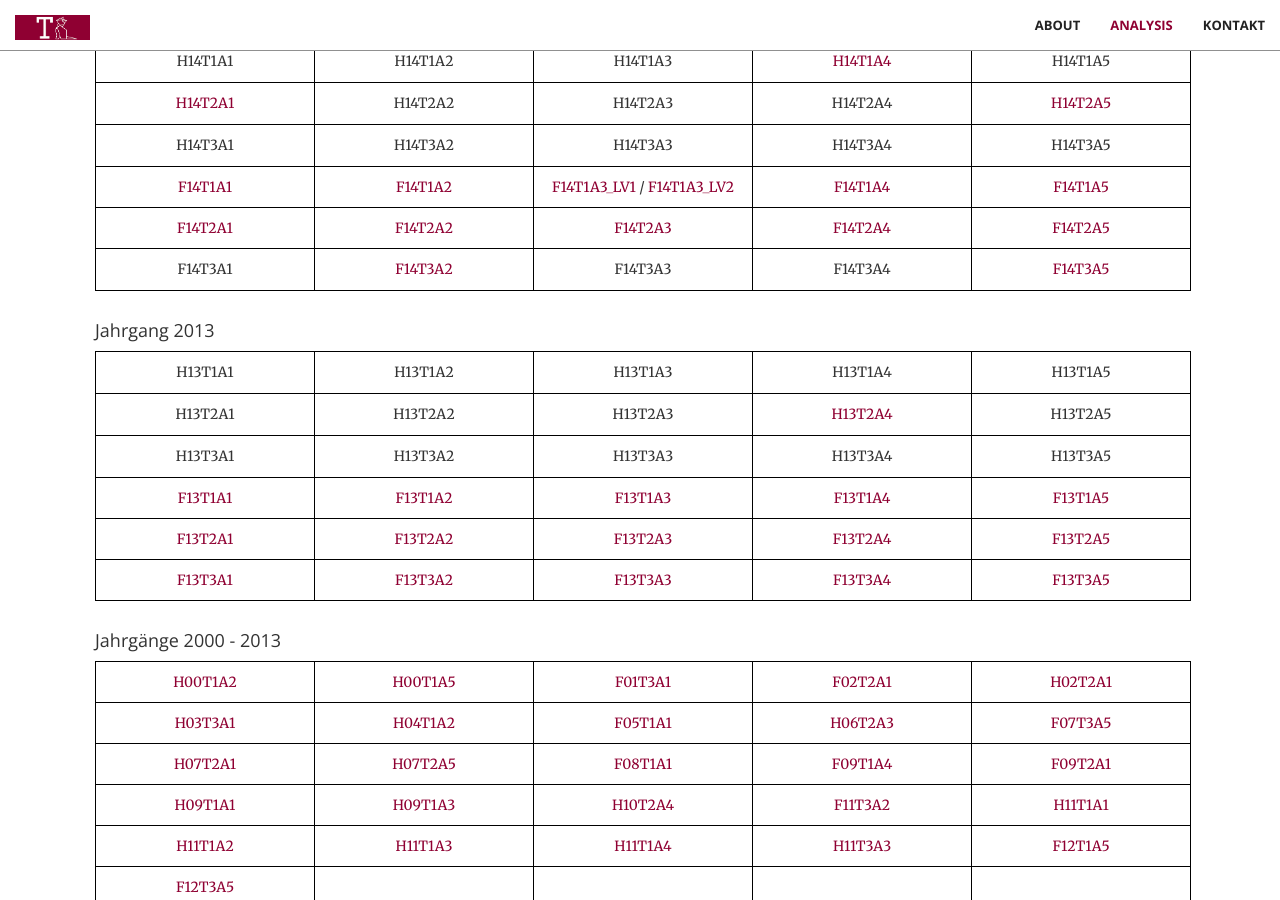
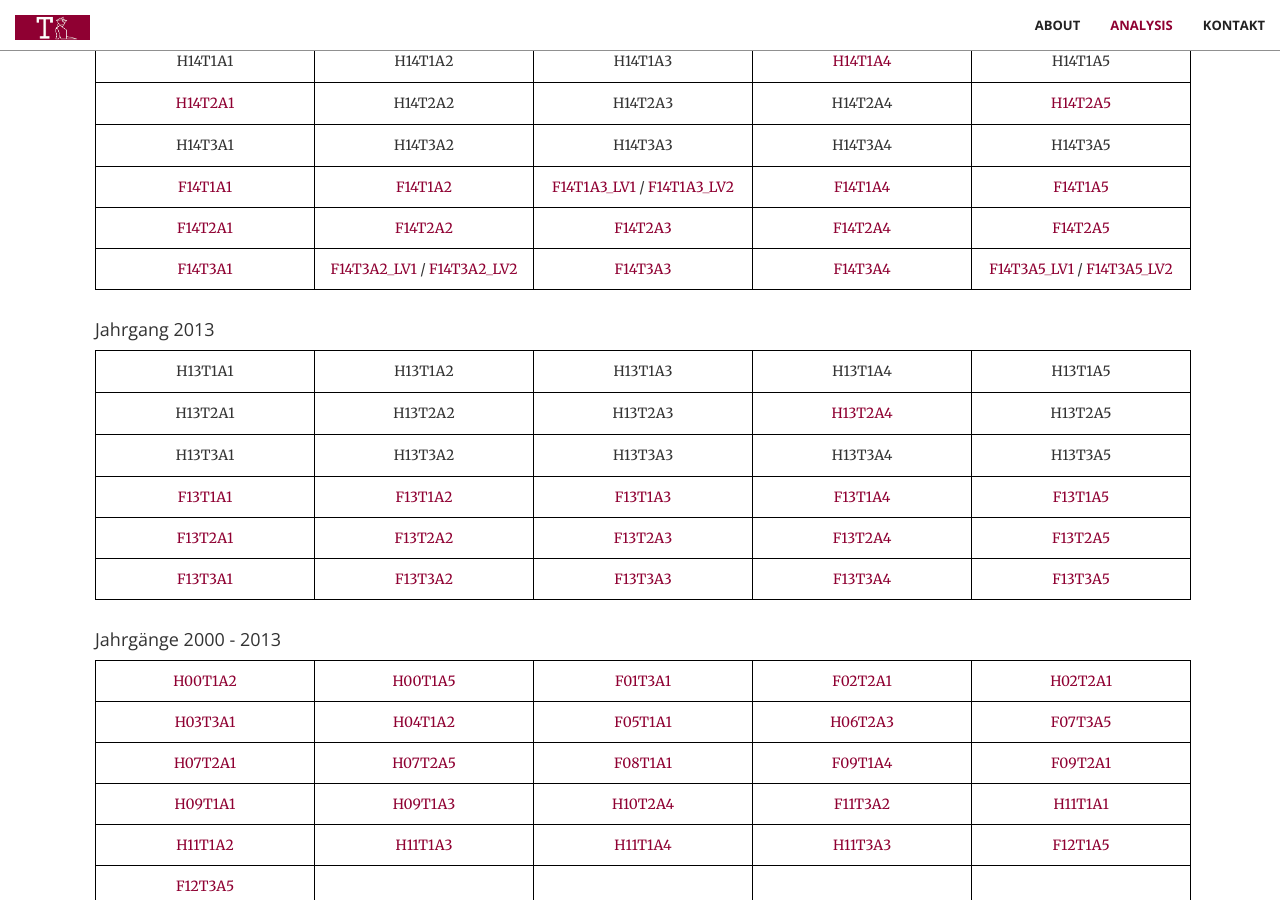
Before and after one commit to trabaldini/trabaldini.github.io, a Jekyll site: the page built from index.html, in a window 1280 px wide and 900 px high, scrolled down 5039 px. Built offline with Jekyll 4.4.1, drawn with Linux system fonts in a browser that asks for light colours; some web fonts are replaced.

Commit message:
Adds F14T3 solutions

```diff
--- a/_includes/math.html
+++ b/_includes/math.html
@@ -1268,19 +1268,23 @@
                             </tr>
                             <tr>
                                 <td style="width:20%">
-                                    <p>F14T3A1</p>
-                                </td>
-                                <td style="width:20%">
-                                    <a href="aufg/F14T3A2_FT.pdf" target="_blank">F14T3A2</a>
-                                </td>
-                                <td style="width:20%">
-                                    <p>F14T3A3</p>
-                                </td>
-                                <td style="width:20%">
-                                    <p>F14T3A4</p>
-                                </td>
-                                <td style="width:20%">
-                                    <a href="aufg/F14T3A5_DGL.pdf" target="_blank">F14T3A5</a>
+                                    <a href="aufg/F14T3A1_FT.pdf" target="_blank">F14T3A1</a>
+                                </td>
+                                <td style="width:20%">
+                                    <a href="aufg/F14T3A2_FT_LV1.pdf" target="_blank">F14T3A2_LV1</a>
+                                    <span>/</span>
+                                    <a href="aufg/F14T3A2_FT_LV2.pdf" target="_blank">F14T3A2_LV2</a>
+                                </td>
+                                <td style="width:20%">
+                                    <a href="aufg/F14T3A3_FT.pdf" target="_blank">F14T3A3</a>
+                                </td>
+                                <td style="width:20%">
+                                    <a href="aufg/F14T3A4_DGL.pdf" target="_blank">F14T3A4</a>
+                                </td>
+                                <td style="width:20%">
+                                    <a href="aufg/F14T3A5_DGL_LV1.pdf" target="_blank">F14T3A5_LV1</a>
+                                    <span>/</span>
+                                    <a href="aufg/F14T3A5_DGL_LV2.pdf" target="_blank">F14T3A5_LV2</a>
                                 </td>
                             </tr>
                         </tbody>
```
Also changed, not shown: 9 other files.
